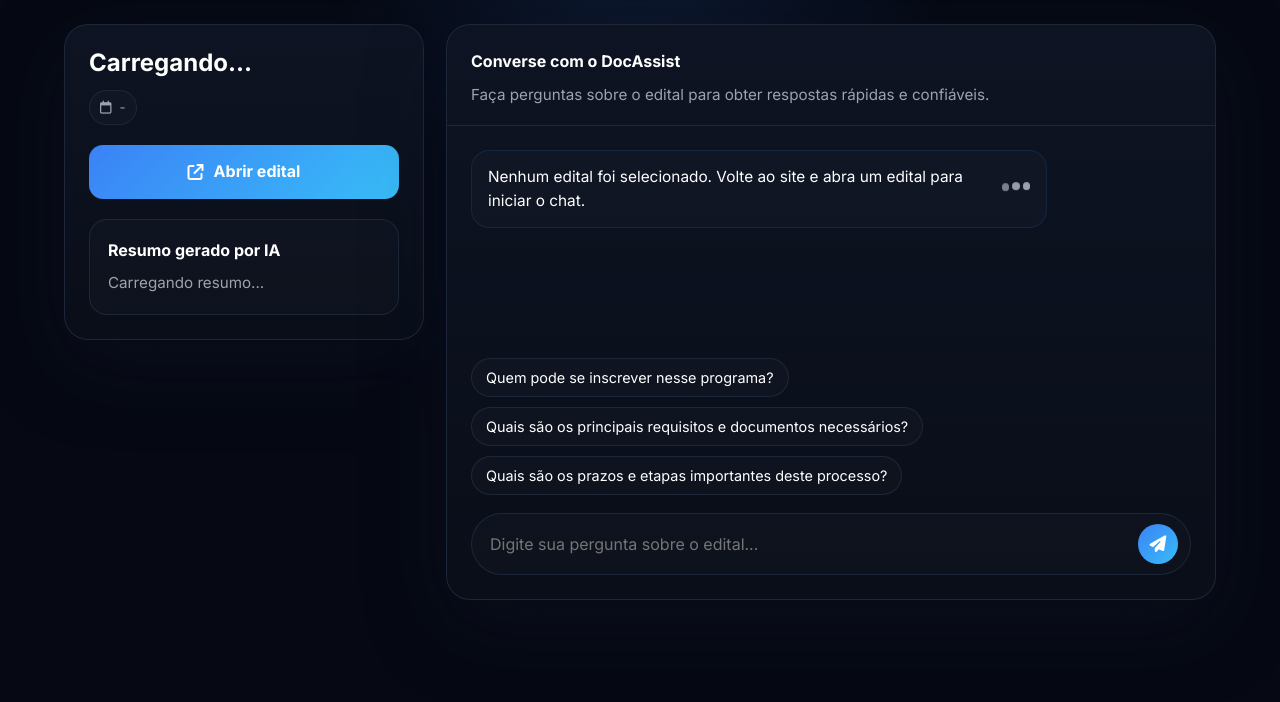
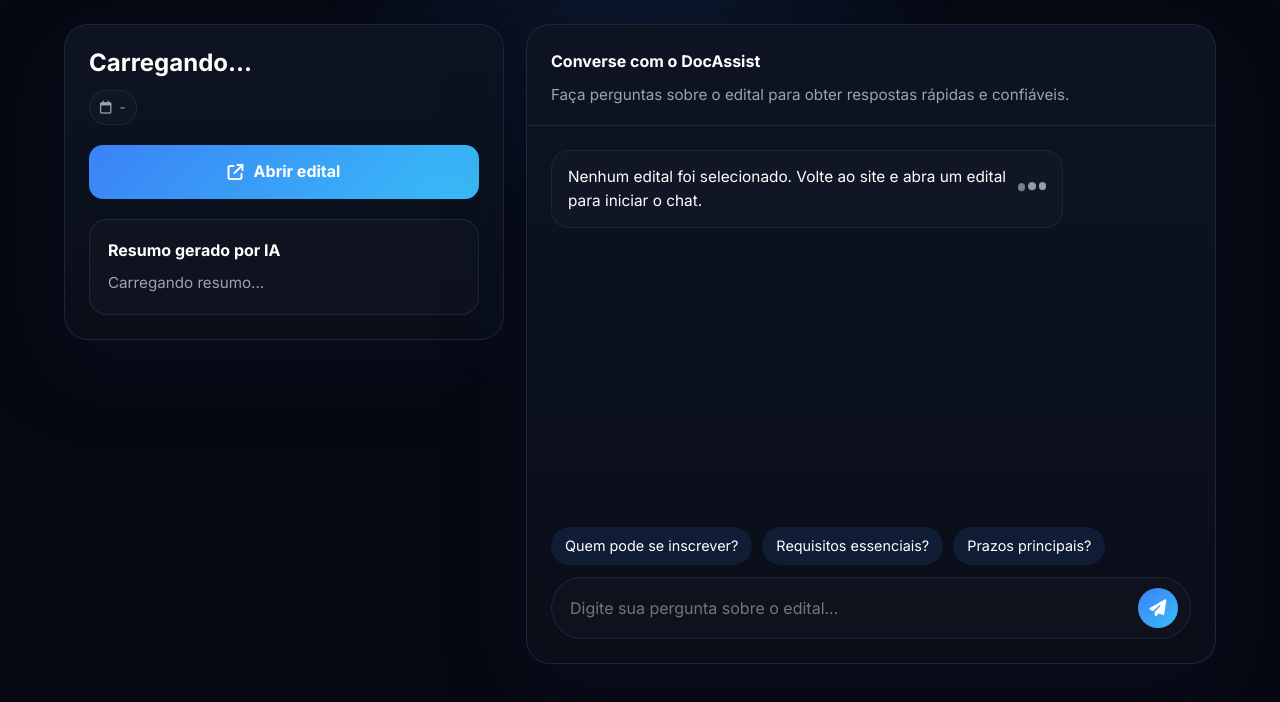
Before and after one commit to JeipiDeveloper/DocAssist, a website: page frontend/chatbot.html in a window 1280 px wide. Shown: the part 86-788 px from the top of the page. Drawn offline with Linux system fonts and the light colour scheme.

Commit message:
Alterações estilo da UI chatbot

```diff
--- a/frontend/assets/css/app.css
+++ b/frontend/assets/css/app.css
@@ -672,7 +672,7 @@ body.page-chat {
 
 .page-chat .layout {
     display: grid;
-    grid-template-columns: minmax(300px, 360px) minmax(0, 1fr);
+    grid-template-columns: minmax(340px, 440px) minmax(0, 1fr);
     gap: 22px;
     align-items: start;
 }
@@ -915,23 +915,40 @@ body.page-chat {
     display: flex;
     flex-wrap: wrap;
     gap: 10px;
-    padding: 0 24px 18px;
+    margin: 0 24px 12px;
 }
 
 .page-chat .suggestion-chip {
-    border: 1px solid var(--border-color);
+    border: none;
     border-radius: 999px;
     padding: 10px 14px;
-    background: rgba(255, 255, 255, 0.02);
+    background: rgba(59, 130, 246, 0.12);
     color: var(--text-primary);
     font-size: 0.9rem;
+    line-height: 1.3;
     cursor: pointer;
-    transition: border-color 0.2s ease, background-color 0.2s ease;
+    transition: transform 0.2s ease, background-color 0.2s ease;
 }
 
 .page-chat .suggestion-chip:hover {
-    border-color: rgba(59, 130, 246, 0.42);
-    background: rgba(59, 130, 246, 0.08);
+    transform: translateY(-1px);
+    background: rgba(59, 130, 246, 0.18);
+}
+
+.page-chat .chat-panel {
+    padding: 0;
+    display: flex;
+    flex-direction: column;
+    min-height: 80vh;
+}
+
+.page-chat .chat-history {
+    flex: 1;
+    padding: 24px;
+    overflow-y: auto;
+    display: flex;
+    flex-direction: column;
+    gap: 16px;
 }
 
 .page-chat .input-bar {
--- a/frontend/assets/js/edital_chat.js
+++ b/frontend/assets/js/edital_chat.js
@@ -13,9 +13,9 @@ const promptInput = document.getElementById('promptInput');
 const sendButton = document.getElementById('sendButton');
 
 const suggestions = [
-    'Quem pode se inscrever nesse programa?',
-    'Quais são os principais requisitos e documentos necessários?',
-    'Quais são os prazos e etapas importantes deste processo?'
+    'Quem pode se inscrever?',
+    'Requisitos essenciais?',
+    'Prazos principais?'
 ];
 
 function formatDate(value) {
```
